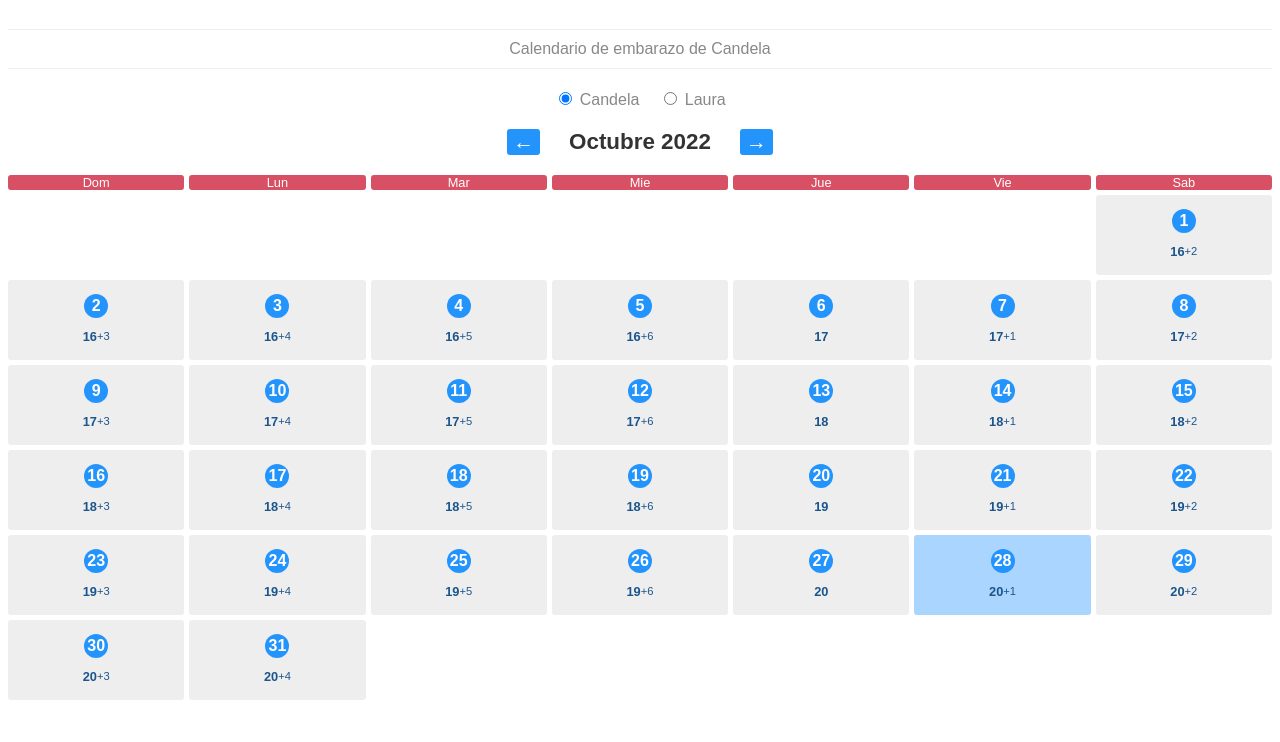
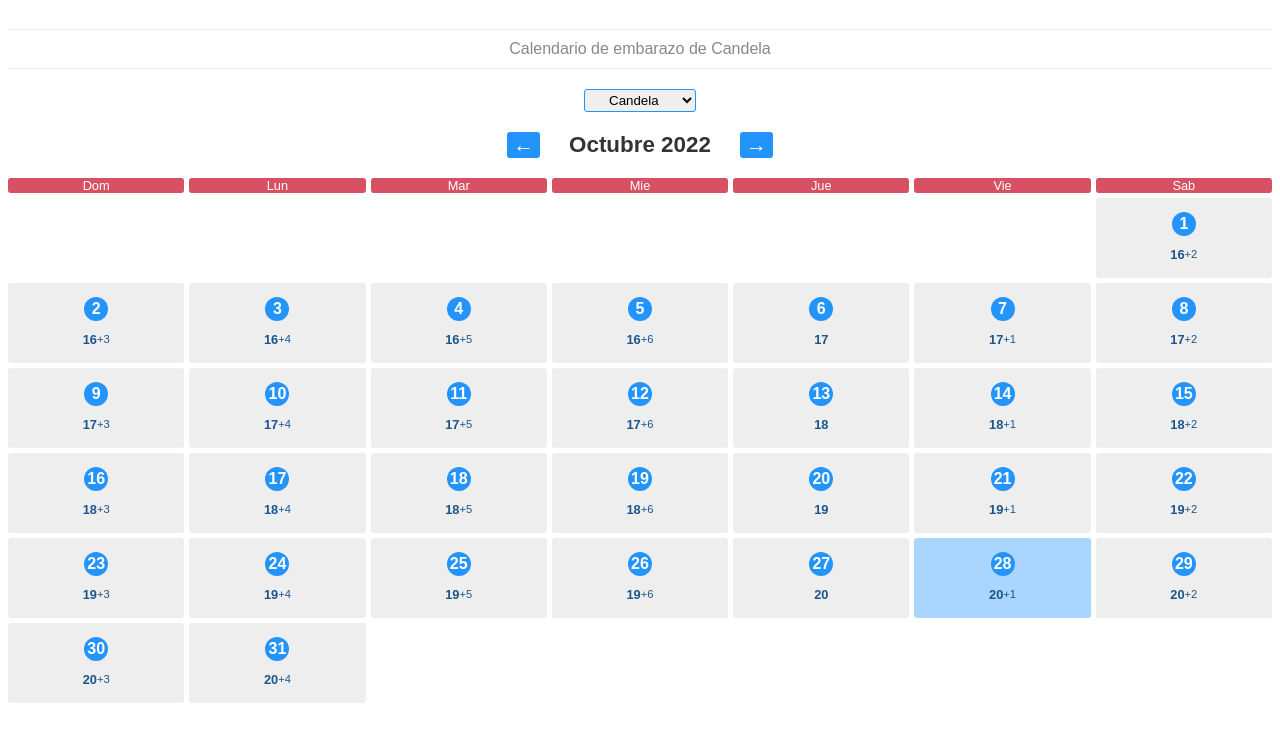
Before and after one commit to dvelopez/stuff, a plain HTML site: page calendar/embarazo.html in a window 1280 px wide. Drawn offline with Linux system fonts and the light colour scheme.

Commit message:
Añadida Reyes al calendario

```diff
--- a/calendar/embarazo.html
+++ b/calendar/embarazo.html
@@ -27,6 +27,11 @@
             justify-content: center;
             column-gap: 20px;
             margin: 20px 0;
+        }
+        .profile-selector select {
+            padding: 2px 20px;
+            border: 1px #2494fd solid;
+            border-radius: 3px;
         }
         #calendar {
             display: grid;
@@ -102,8 +107,7 @@
 <body>
     <h1>Calendario de embarazo de <span id="profileName"></span></h1>
     <div class="profile-selector">
-        <label><input type="radio" name="profile" value="candela" checked="checked"> Candela</label>
-        <label><input type="radio" name="profile" value="laura"> Laura</label>
+        <select name="profile" id="select-profile"></select>
     </div>
     <div class="buttons">
         <button id="prev">&larr;</button>
@@ -118,6 +122,7 @@
     const monthName = document.getElementById('month');
     const calendar = document.getElementById('calendar');
     const profileName = document.getElementById('profileName');
+    const profileSelector = document.getElementById('select-profile');
 
     const weekDayNames = ['Dom','Lun','Mar','Mie','Jue','Vie','Sab'].slice(0, 7);
     const monthNames = ['Enero', 'Febrero', 'Marzo', 'Abril', 'Mayo', 'Junio',
@@ -127,17 +132,37 @@
     const currentMonth = new Date();
     const today = new Date();
 
-    const loadProfile = (profile = 'candela') => {
-        switch (profile) {
-            case 'candela':
-                profileName.innerText = 'Candela';
-                pregnancyStart = new Date('Thu Jun 09 2022 00:00:00 GMT+0100');
-                break;
-            case 'laura':
-                profileName.innerText = 'Laura';
-                pregnancyStart = new Date('Thu Jul 24 2022 00:00:00 GMT+0100');
-                break;
+    const data = [
+        {
+            id: "candela",
+            name: "Candela",
+            pregnancyStart: "Thu Jun 09 2022 00:00:00 GMT+0100"
+        },
+        {
+            id: "laura",
+            name: "Laura",
+            pregnancyStart: "Thu Jul 24 2022 00:00:00 GMT+0100"
+        },
+        {
+            id: "reyes",
+            name: "Reyes",
+            pregnancyStart: "Fri Sep 9 2022 00:00:00 GMT+0100"
         }
+    ];
+
+    const loadProfileSelector = () => {
+        data.forEach(el => {
+            const option = document.createElement('option');
+            option.value = el.id;
+            option.text = el.name;
+            profileSelector.appendChild(option);
+        });
+    };
+
+    const loadProfile = (id = 'candela') => {
+        profile = data.find(el => el.id == id);
+        profileName.innerText = profile.name;
+        pregnancyStart = new Date(profile.pregnancyStart);
         renderMonth(currentMonth.getFullYear(), currentMonth.getMonth());
     }
 
@@ -213,11 +238,14 @@
     }
 
     //Events
-    document.addEventListener('DOMContentLoaded', loadProfile());
     prevButton.addEventListener('click', prevMonth);
     nextButton.addEventListener('click', nextMonth);
-    document.querySelectorAll('.profile-selector input').forEach((el) => {
-        el.addEventListener('click',() => loadProfile(el.value));
+    profileSelector.addEventListener("change", () => {
+        loadProfile(profileSelector.value);
+    });
+    document.addEventListener('DOMContentLoaded', () => {
+        loadProfileSelector();
+        loadProfile();
     });
 
 </script>
```
